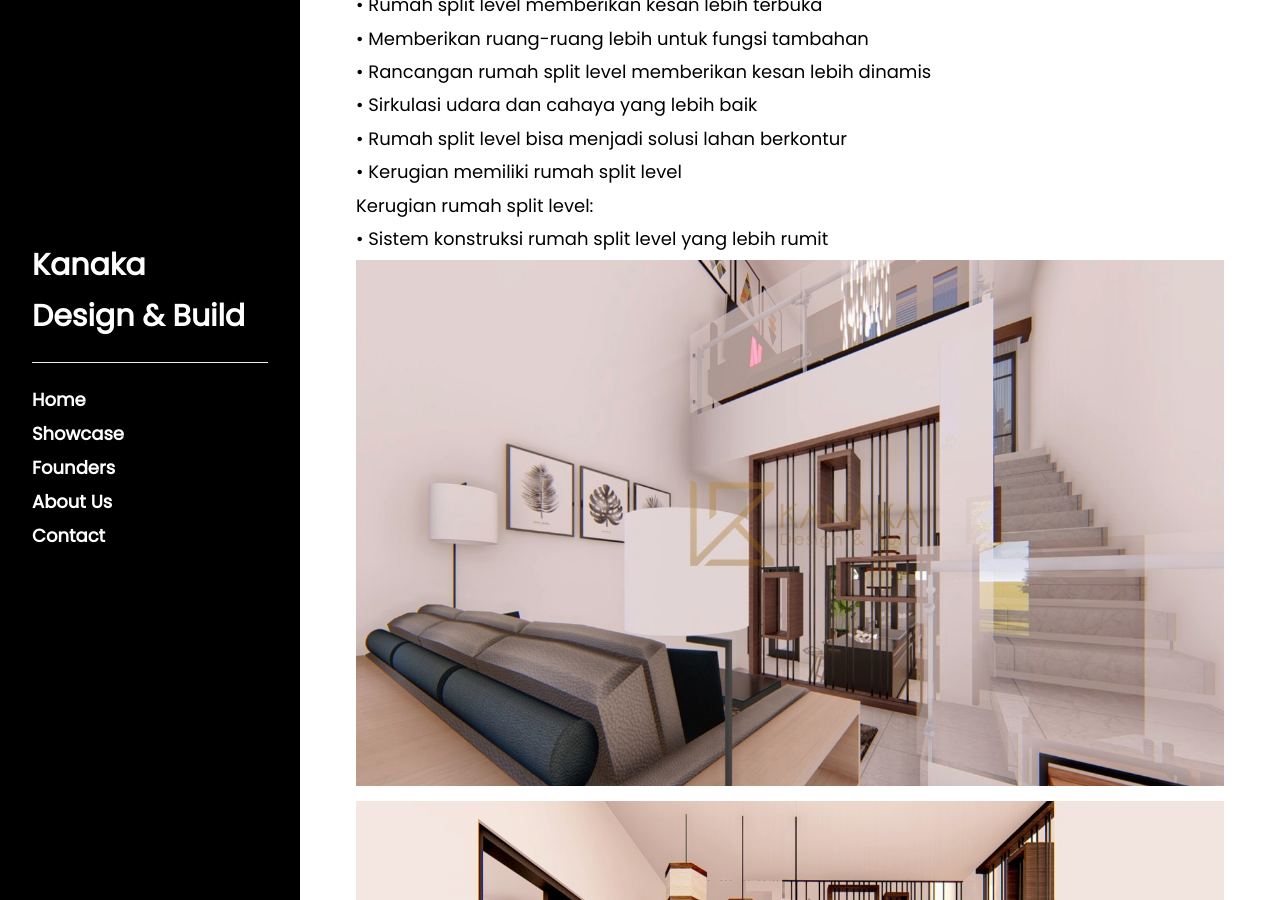
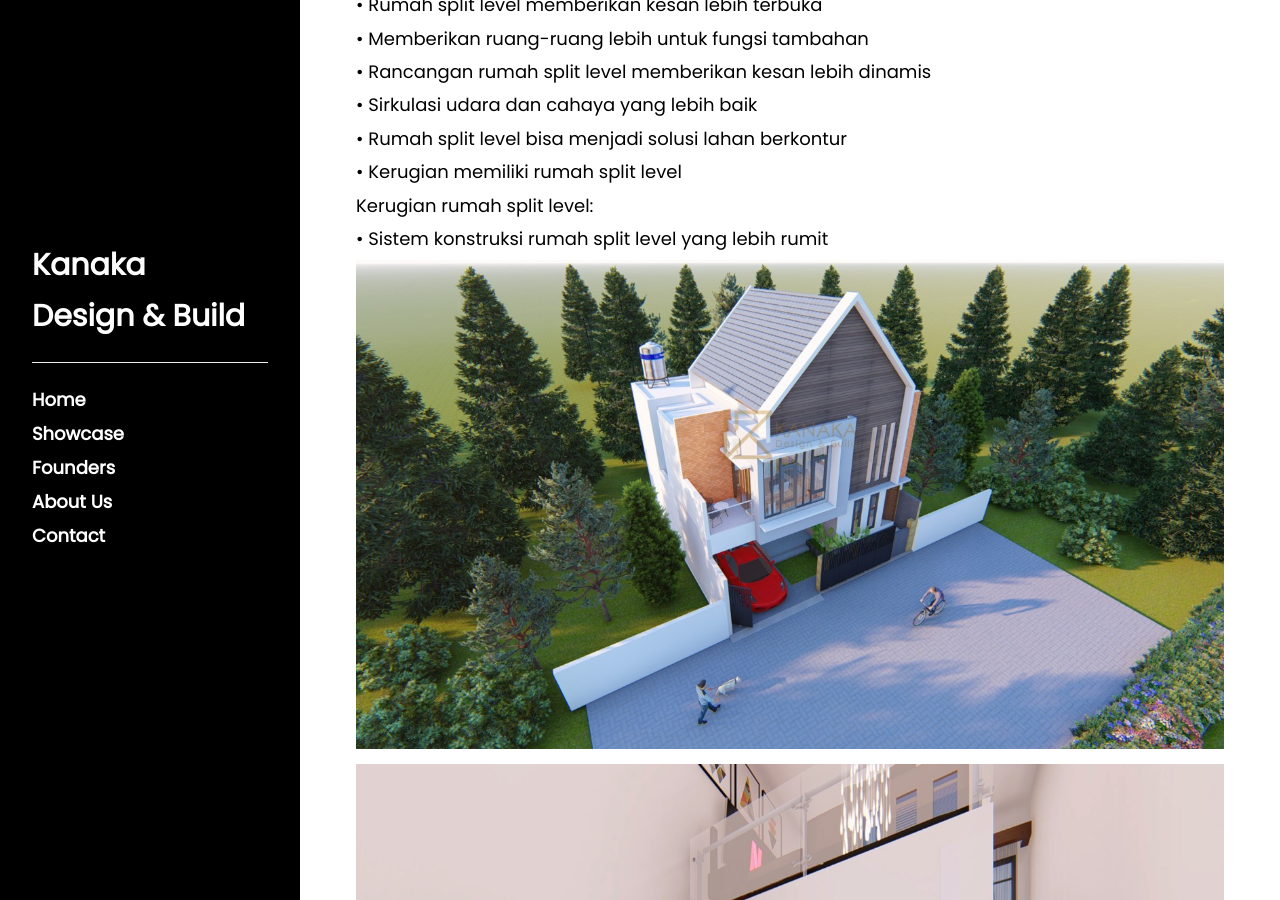
Before and after one commit to kanakadesignbuild/kanakadesignbuild.github.io, a Jekyll site: the page built from _posts/2021-10-08-desain-split-level.md, in a window 1280 px wide and 900 px high, scrolled down 1051 px. Built offline with Jekyll 4.4.1, drawn with Linux system fonts in a browser that asks for light colours.

Commit message:
Update 2021-10-08-desain-split-level.md

```diff
--- a/_posts/2021-10-08-desain-split-level.md
+++ b/_posts/2021-10-08-desain-split-level.md
@@ -43,6 +43,8 @@ Kerugian rumah split level:
 
 • Sistem konstruksi rumah split level yang lebih rumit
 
+![_config.yml]({{ site.baseurl }}/images/split-level/IMG-20211027-WA0017.jpg)
+
 ![_config.yml]({{ site.baseurl }}/images/split-level/3.jpg)
 
 ![_config.yml]({{ site.baseurl }}/images/split-level/2.jpg)
```
